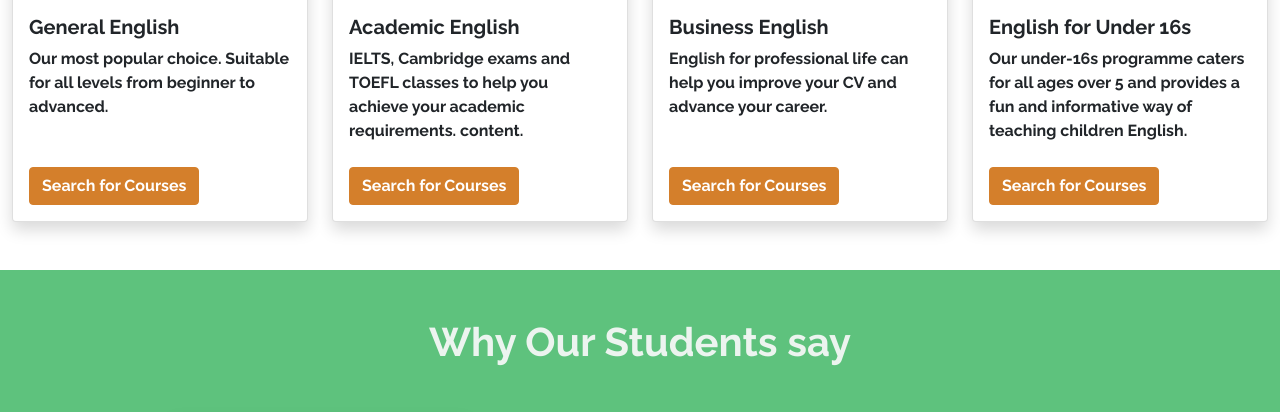
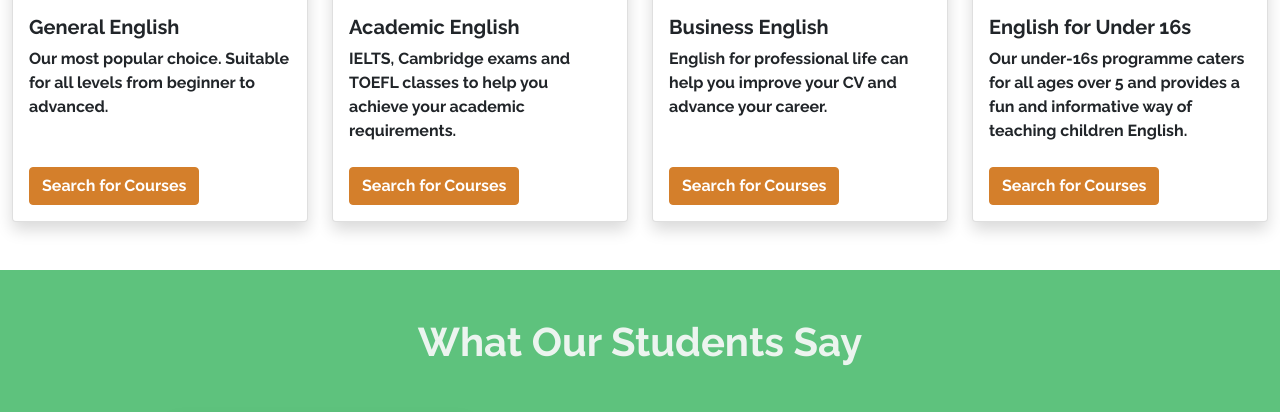
Before and after one commit to jameskelly33/Milestone-Project-4-LangSchool, a Django app: page / in a window 1280 px wide. Shown: the part 1588-2000 px from the top of the page. Run offline with Django 4.2, Linux system fonts and the light colour scheme; parts of the project's set-up code (start-up, migrations or seed data) failed here and were passed over; some libraries are stand-ins or nearby versions.

Commit message:
Fix typos on homepage

```diff
--- a/home/templates/home/index.html
+++ b/home/templates/home/index.html
@@ -102,7 +102,7 @@
         <div class="card-body">
           <h5 class="card-title">Academic English</h5>
           <p class="card-text">IELTS, Cambridge exams and TOEFL classes to help you achieve your academic requirements.
-            content.</p>
+            </p>
         </div>
         <div class="card-footer border-0 bg-transparent mb-2">
           <a href="{% url 'course_library' %}?category=academic" class="btn btn-primary">Search for Courses</a>
@@ -139,7 +139,7 @@
 </div>
 <div class="container-fluid why-study-banner text-center">
   <div class="row">
-    <h1 class='my-4 my-md-5'>Why Our Students say</h1>
+    <h1 class='my-4 my-md-5'>What Our Students Say</h1>
   </div>
   <div class="row justify-content-center">
     <div class="col-xl-3 mb-3 mb-lg-5">
--- a/templates/base.html
+++ b/templates/base.html
@@ -56,7 +56,7 @@
           <nav class="navbar navbar-expand-lg navbar-light bg-light">
             <div class="container-fluid">
               <a class="navbar-brand d-md-none" href="{% url 'home' %}">
-                <i class="d-inline-block  fas fa-chalkboard green">TBSE</i>
+                <i class="d-inline-block fas fa-chalkboard green">TBSE</i>
               </a>
               <a class="navbar-brand d-none d-md-block" href="{% url 'home' %}">
                 <i class="d-inline-block fas fa-chalkboard green"></i> Temple Bar School of English
```
